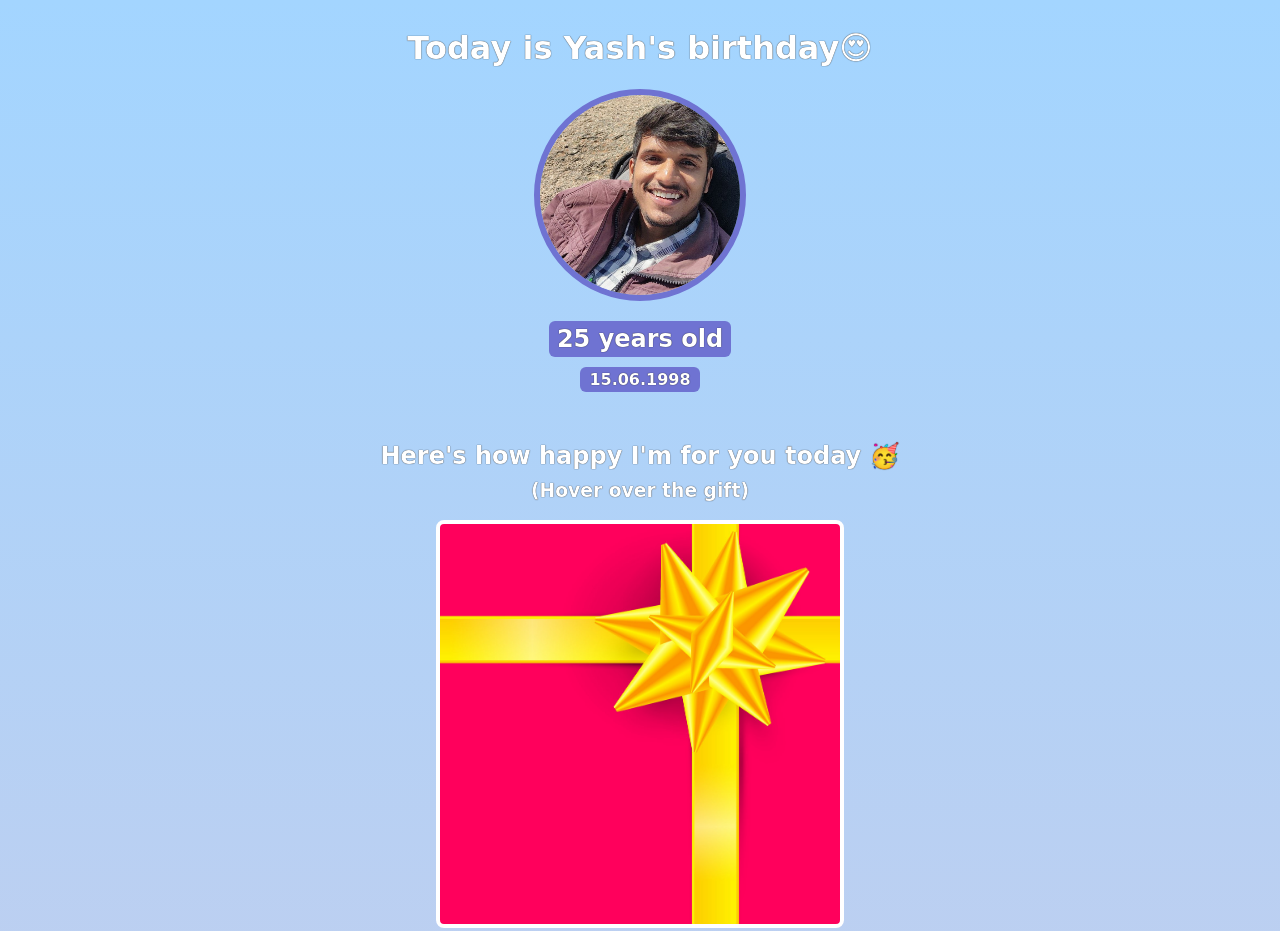
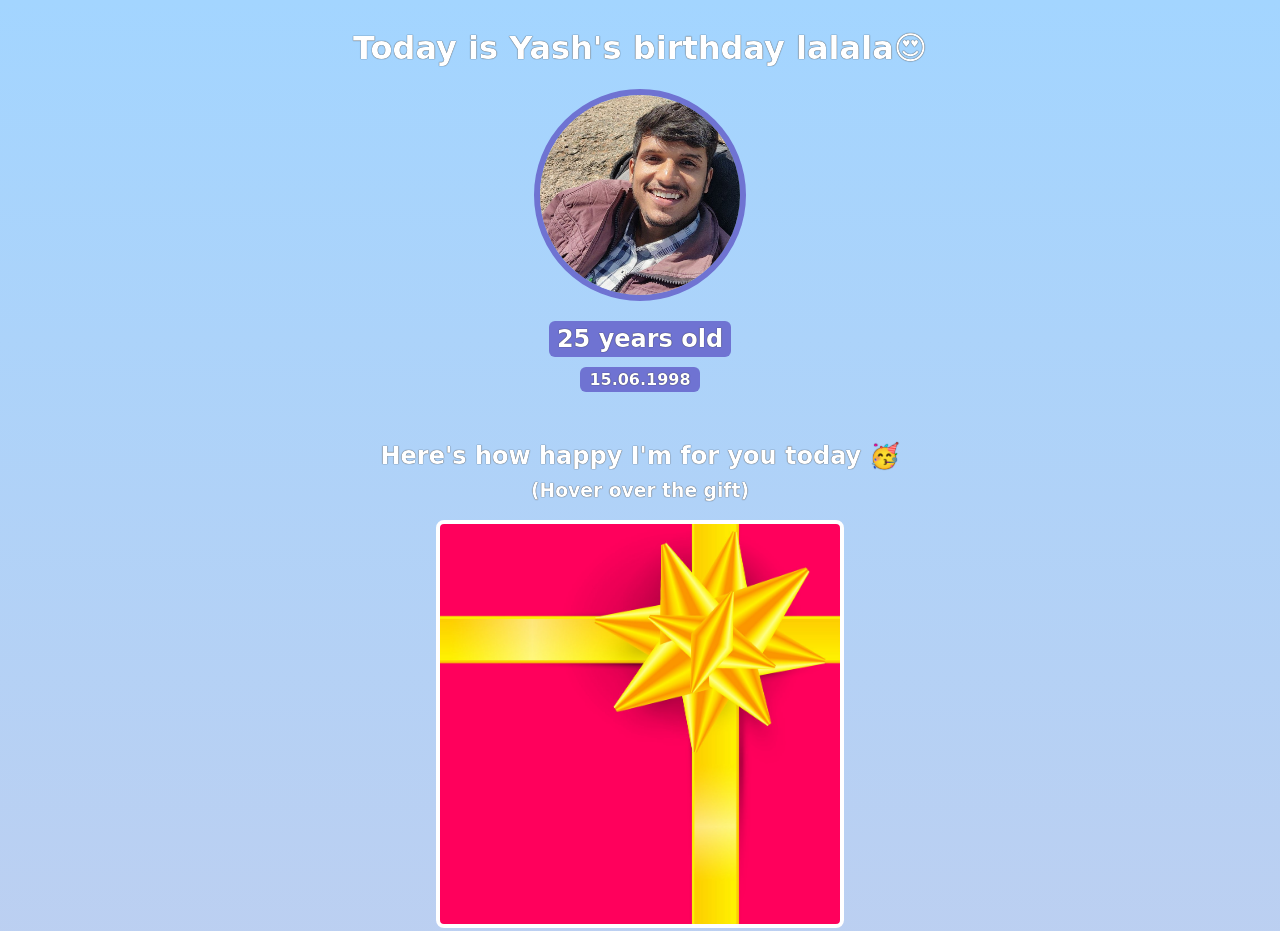
Before and after one commit to YashaswiniGM04/Birthday-gift-site, a plain HTML site: page index.html in a window 1280 px wide. Shown: the top 931 px of the page. Drawn offline with Linux system fonts and the light colour scheme; a web font is replaced by a local one.

Commit message:
Update index.html

```diff
--- a/index.html
+++ b/index.html
@@ -12,7 +12,7 @@
 
 <body>
     <div class="main">
-        <h1>Today is Yash's birthday😍</h1>
+        <h1>Today is Yash's birthday lalala😍</h1>
         <img id="image" src="pic.jpg" alt="picture">
         <h2 class="bday-age">25 years old</h2>
         <h4 class="bday-date">15.06.1998</h4>
```
